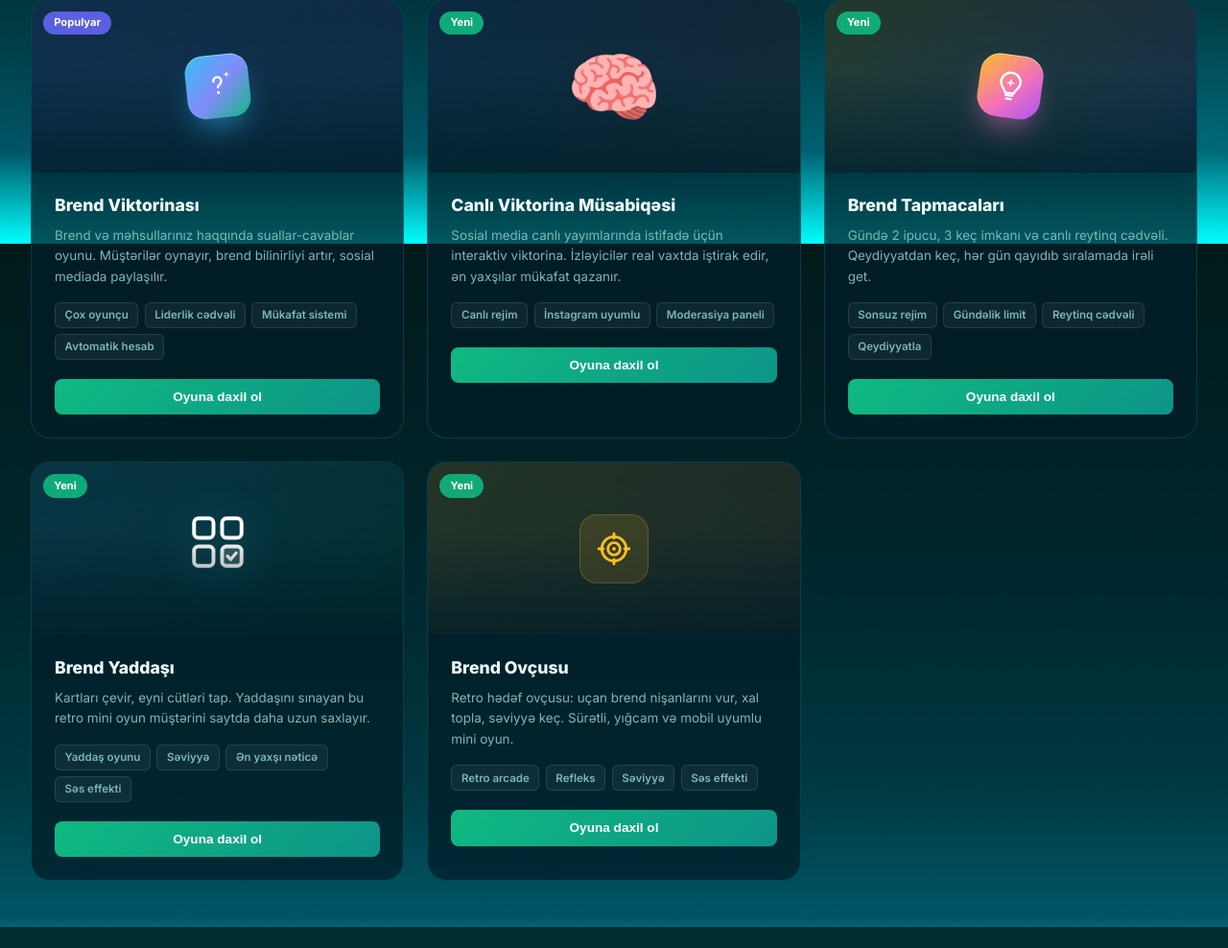
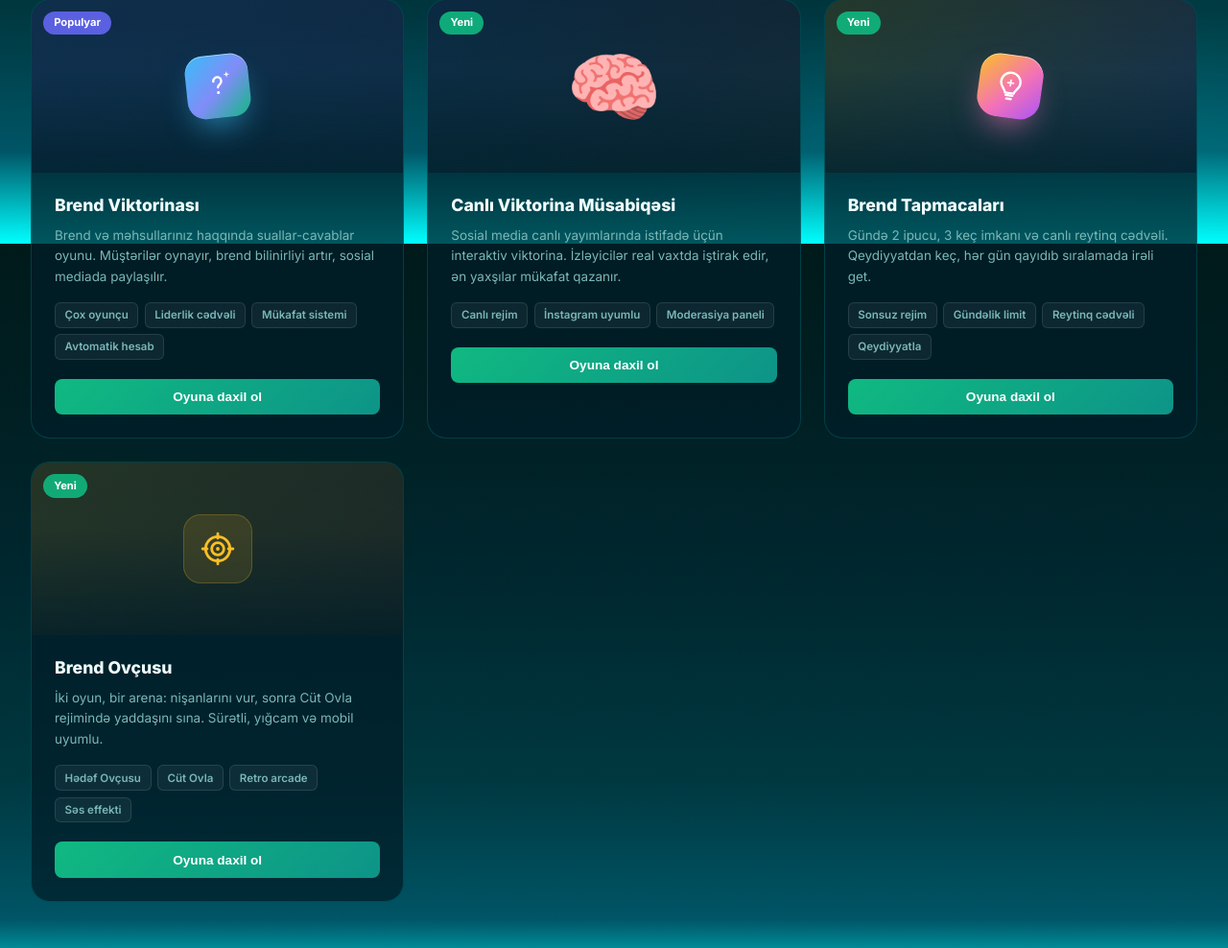
Before and after one commit to vusalrasulov6667-netizen/Skyweb, a PHP site: page /modules/games/index.php in a window 1280 px wide. Shown: the part 546-1534 px from the top of the page at 96% size. Before the commit the page ends 1512 px from the top, so only its background shows below. Run offline with PHP 8.4, Linux system fonts and the light colour scheme.

Commit message:
games: merge Brend Yaddaşı into Brend Ovçusu as Cüt Ovla mode
- Rename Brend Yaddaşı to Cüt Ovla and embed it inside Brend Ovçusu overlay as a second tab/mode

- Remove standalone memory card to save page space; update hunt card copy/features

- Add i18n keys for Cüt Ovla, Hədəf Ovçusu, game mode, and updated descriptions

```diff
--- a/config/i18n-literals.php
+++ b/config/i18n-literals.php
@@ -320,6 +320,7 @@ $SKY_LITERAL_I18N = [
     'Retro arcade' => ['az'=>'Retro arcade', 'en'=>'Retro arcade', 'ru'=>'Ретро-аркада', 'tr'=>'Retro arcade'],
     'Refleks' => ['az'=>'Refleks', 'en'=>'Reflex', 'ru'=>'Рефлекс', 'tr'=>'Refleks'],
     'Hədəf' => ['az'=>'Hədəf', 'en'=>'Target', 'ru'=>'Цель', 'tr'=>'Hedef'],
+    'SkyWeb salamlayır: bu sadəcə oyundur! Real həyatda da hədəfini tut, geri çəkilmə!' => ['az'=>'SkyWeb salamlayır: bu sadəcə oyundur! Real həyatda da hədəfini tut, geri çəkilmə!', 'en'=>'SkyWeb says: it\'s just a game! In real life, keep your aim true and never back down!', 'ru'=>'SkyWeb говорит: это всего лишь игра! В реальной жизни держи цель и не отступай!', 'tr'=>'SkyWeb selamlıyor: bu sadece bir oyun! Gerçek hayatta da hedefini tut, geri çekilme!'],
     'SkyWeb sizi salamlayır: bu sadəcə bir oyundur. Həyatda uduzmayın, davam edin!' => ['az'=>'SkyWeb sizi salamlayır: bu sadəcə bir oyundur. Həyatda uduzmayın, davam edin!', 'en'=>'SkyWeb greets you: this is just a game. Don’t lose in life — keep going!', 'ru'=>'SkyWeb приветствует вас: это всего лишь игра. В жизни не сдавайтесь — продолжайте идти!', 'tr'=>'SkyWeb sizi selamlıyor: bu sadece bir oyun. Hayatta kaybetmeyin, devam edin!'],
     'Bonus can' => ['az'=>'Bonus can', 'en'=>'Bonus life', 'ru'=>'Бонусная жизнь', 'tr'=>'Bonus can'],
     'Tədbirlər üçün' => ['az'=>'Tədbirlər üçün', 'en'=>'For events', 'ru'=>'Для мероприятий', 'tr'=>'Etkinlikler için'],
--- a/modules/games/index.php
+++ b/modules/games/index.php
@@ -603,32 +608,6 @@ ob_start(static function (string $html): string { return sky_translate_document_
       </div>
 
       <div class="game-card">
-        <div class="game-card-preview" style="background:linear-gradient(135deg,rgba(56,189,248,0.14),rgba(16,185,129,0.10));">
-          <span class="game-memory-mark" aria-hidden="true">
-            <svg viewBox="0 0 64 64" fill="none" xmlns="http://www.w3.org/2000/svg">
-              <rect x="10" y="10" width="18" height="18" rx="4" stroke="#fff" stroke-width="3.5"/>
-              <rect x="36" y="10" width="18" height="18" rx="4" stroke="#fff" stroke-width="3.5"/>
-              <rect x="10" y="36" width="18" height="18" rx="4" stroke="#fff" stroke-width="3.5"/>
-              <rect x="36" y="36" width="18" height="18" rx="4" fill="rgba(255,255,255,0.18)" stroke="#fff" stroke-width="3.5"/>
-              <path d="M41 45l3 3 5-6" stroke="#fff" stroke-width="3" stroke-linecap="round" stroke-linejoin="round"/>
-            </svg>
-          </span>
-          <div class="game-badge badge-new">Yeni</div>
-        </div>
-        <div class="game-card-body">
-          <div class="game-name">Brend Yaddaşı</div>
-          <div class="game-desc">Kartları çevir, eyni cütləri tap. Yaddaşını sınayan bu retro mini oyun müştərini saytda daha uzun saxlayır.</div>
-          <div class="game-features">
-            <span class="game-feat-tag">Yaddaş oyunu</span>
-            <span class="game-feat-tag">Səviyyə</span>
-            <span class="game-feat-tag">Ən yaxşı nəticə</span>
-            <span class="game-feat-tag">Səs effekti</span>
-          </div>
-          <button class="game-demo-btn" id="memoryDemoBtn" type="button">Oyuna daxil ol</button>
-        </div>
-      </div>
-
-      <div class="game-card">
         <div class="game-card-preview" style="background:linear-gradient(135deg,rgba(251,191,36,0.14),rgba(249,115,22,0.10));">
           <span aria-hidden="true" style="position:relative;z-index:2;display:flex;align-items:center;justify-content:center;width:72px;height:72px;border-radius:18px;background:rgba(251,191,36,.12);border:1px solid rgba(251,191,36,.22);">
             <svg viewBox="0 0 24 24" fill="none" stroke="#fbbf24" stroke-width="1.8" stroke-linecap="round" stroke-linejoin="round" style="width:38px;height:38px;"><circle cx="12" cy="12" r="8"/><circle cx="12" cy="12" r="4"/><circle cx="12" cy="12" r="1.2" fill="#fbbf24" stroke="none"/><path d="M12 2v3M12 19v3M2 12h3M19 12h3"/></svg>
@@ -637,11 +616,11 @@ ob_start(static function (string $html): string { return sky_translate_document_
         </div>
         <div class="game-card-body">
           <div class="game-name">Brend Ovçusu</div>
-          <div class="game-desc">Retro hədəf ovçusu: uçan brend nişanlarını vur, xal topla, səviyyə keç. Sürətli, yığcam və mobil uyumlu mini oyun.</div>
+          <div class="game-desc">İki oyun, bir arena: nişanlarını vur, sonra Cüt Ovla rejimində yaddaşını sına. Sürətli, yığcam və mobil uyumlu.</div>
           <div class="game-features">
+            <span class="game-feat-tag">Hədəf Ovçusu</span>
+            <span class="game-feat-tag">Cüt Ovla</span>
             <span class="game-feat-tag">Retro arcade</span>
-            <span class="game-feat-tag">Refleks</span>
-            <span class="game-feat-tag">Səviyyə</span>
             <span class="game-feat-tag">Səs effekti</span>
           </div>
           <button class="game-demo-btn" id="huntDemoBtn" type="button">Oyuna daxil ol</button>
@@ -663,7 +642,13 @@ ob_start(static function (string $html): string { return sky_translate_document_
         <div class="hunt-sub" id="huntLevel">Səviyyə 1 · Retro rejim</div>
       </div>
     </div>
-    <div class="hunt-stats">
+
+    <div class="hunt-tabs" role="tablist" aria-label="Oyun rejimi">
+      <button class="hunt-tab active" id="huntTabTarget" type="button" role="tab" aria-selected="true">Hədəf Ovçusu</button>
+      <button class="hunt-tab" id="huntTabMemory" type="button" role="tab" aria-selected="false">Cüt Ovla</button>
+    </div>
+    <div class="hunt-panel active" id="huntPanelTarget">
+<div class="hunt-stats">
       <div class="hunt-stat"><span>Xal</span><strong id="huntScore">0</strong></div>
       <div class="hunt-stat"><span>Həyat</span><strong id="huntLives">3</strong></div>
       <div class="hunt-stat"><span>Dalğa</span><strong id="huntWave">1</strong></div>
@@ -677,7 +662,34 @@ ob_start(static function (string $html): string { return sky_translate_document_
         <button class="hunt-btn primary" id="huntStart" type="button">Başla</button>
       </div>
     </div>
+
+    </div>
+<div class="memory-panel hunt-panel" id="memoryPanel" role="region" aria-label="Cüt Ovla">
+  <div class="memory-box">
+    <button class="memory-close" id="memoryClose" type="button" aria-label="Oyunu bağla">×</button>
+    <div class="memory-head">
+      <div>
+        <div class="memory-title"><span>Cüt Ovla</span></div>
+        <div class="memory-level" id="memoryLevel">Səviyyə 1 · Yeni başlayan</div>
+      </div>
+    </div>
+    <div class="memory-stats">
+      <div class="memory-stat"><span>Gediş</span><strong id="memoryMoves">0</strong></div>
+      <div class="memory-stat"><span>Vaxt</span><strong id="memoryTime">0:00</strong></div>
+      <div class="memory-stat"><span>Cüt</span><strong id="memoryPairs">0/8</strong></div>
+      <div class="memory-stat"><span>Rekord</span><strong id="memoryBest">—</strong></div>
+    </div>
+    <div class="memory-grid" id="memoryGrid"></div>
+    <div class="memory-win" id="memoryWin" hidden>
+      <div class="memory-win-title" id="memoryWinTitle">Əla! Bütün cütlər tapıldı</div>
+      <p id="memoryWinMsg"></p>
+      <div class="memory-actions">
+        <button class="memory-btn primary" id="memoryRestart" type="button">Yenidən oyna</button>
+      </div>
+    </div>
   </div>
+</div>
+</div>
 </div>
 
 <!-- Brend Viktorinası — oynanabilir demo -->
@@ -812,32 +824,6 @@ ob_start(static function (string $html): string { return sky_translate_document_
 
 
 <!-- Brend Yaddaşı — memory match demo -->
-<div class="memory-overlay" id="memoryOverlay" role="dialog" aria-modal="true" aria-label="Brend Yaddaşı">
-  <div class="memory-box">
-    <button class="memory-close" id="memoryClose" type="button" aria-label="Oyunu bağla">×</button>
-    <div class="memory-head">
-      <div>
-        <div class="memory-title">Brend <span>Yaddaşı</span></div>
-        <div class="memory-level" id="memoryLevel">Səviyyə 1 · Yeni başlayan</div>
-      </div>
-    </div>
-    <div class="memory-stats">
-      <div class="memory-stat"><span>Gediş</span><strong id="memoryMoves">0</strong></div>
-      <div class="memory-stat"><span>Vaxt</span><strong id="memoryTime">0:00</strong></div>
-      <div class="memory-stat"><span>Cüt</span><strong id="memoryPairs">0/8</strong></div>
-      <div class="memory-stat"><span>Rekord</span><strong id="memoryBest">—</strong></div>
-    </div>
-    <div class="memory-grid" id="memoryGrid"></div>
-    <div class="memory-win" id="memoryWin" hidden>
-      <div class="memory-win-title" id="memoryWinTitle">Əla! Bütün cütlər tapıldı</div>
-      <p id="memoryWinMsg"></p>
-      <div class="memory-actions">
-        <button class="memory-btn primary" id="memoryRestart" type="button">Yenidən oyna</button>
-      </div>
-    </div>
-  </div>
-</div>
-
 <script src="<?= SITE_URL ?>/assets/js/main.js"></script>
 <script>
 <?php $quizUser = currentUser(); ?>
@@ -1940,11 +1926,10 @@ var riddleAuth = <?= json_encode([
 
 
 (function () {
-  var overlay = document.getElementById('memoryOverlay');
-  var openBtn = document.getElementById('memoryDemoBtn');
-  if (!overlay || !openBtn) return;
-
+  var panel = document.getElementById('memoryPanel');
   var gridEl = document.getElementById('memoryGrid');
+  if (!panel || !gridEl) return;
+
   var movesEl = document.getElementById('memoryMoves');
   var timeEl = document.getElementById('memoryTime');
   var pairsEl = document.getElementById('memoryPairs');
@@ -1954,7 +1939,6 @@ var riddleAuth = <?= json_encode([
   var winTitleEl = document.getElementById('memoryWinTitle');
   var winMsgEl = document.getElementById('memoryWinMsg');
   var restartBtn = document.getElementById('memoryRestart');
-  var closeBtn = document.getElementById('memoryClose');
 
   var STORE = 'skyweb_memory_v1';
   var ICONS = [
@@ -2143,24 +2127,16 @@ var riddleAuth = <?= json_encode([
     updateStats();
   }
 
-  function open() {
+  function activate() {
     state = load();
     reset();
-    overlay.classList.add('open');
-    document.body.style.overflow = 'hidden';
-    closeBtn.focus();
-  }
-  function close() {
+  }
+  function deactivate() {
     stopTimer();
-    overlay.classList.remove('open');
-    document.body.style.overflow = '';
-  }
-
-  openBtn.addEventListener('click', open);
-  closeBtn.addEventListener('click', close);
+  }
+
   restartBtn.addEventListener('click', reset);
-  overlay.addEventListener('click', function (e) { if (e.target === overlay) close(); });
-  document.addEventListener('keydown', function (e) { if (e.key === 'Escape' && overlay.classList.contains('open')) close(); });
+  window.skyMemoryPanel = { activate: activate, deactivate: deactivate, reset: reset };
 })();
 
 </script>
@@ -2181,6 +2157,10 @@ var riddleAuth = <?= json_encode([
   var startBtn = document.getElementById('huntStart');
   var closeBtn = document.getElementById('huntClose');
   var crosshair = document.getElementById('huntCrosshair');
+  var tabTarget = document.getElementById('huntTabTarget');
+  var tabMemory = document.getElementById('huntTabMemory');
+  var panelTarget = document.getElementById('huntPanelTarget');
+  var panelMemory = document.getElementById('memoryPanel');
   var STORE = 'skyweb_hunt_v1';
   function qt(t){ if(window.SkyI18n&&typeof window.SkyI18n.tr==='function') return window.SkyI18n.tr(t,undefined,'az'); return t; }
   var SHAPES = [
@@ -2189,7 +2169,7 @@ var riddleAuth = <?= json_encode([
     { svg:'<svg viewBox="0 0 24 24" fill="rgba(244,114,182,.16)" stroke="#f9a8d4" stroke-width="1.8"><path d="M13 2L4.5 13H11l-1 9 9.5-11H13z"/></svg>', bg:'radial-gradient(circle at 35% 30%,rgba(244,114,182,.28),rgba(236,72,153,.08) 65%)', bd:'rgba(244,114,182,.45)', gl:'0 0 14px rgba(244,114,182,.3)' },
     { svg:'<svg viewBox="0 0 24 24" fill="rgba(167,139,250,.16)" stroke="#c4b5fd" stroke-width="1.8"><path d="M12 3l2.7 5.5 6 .9-4.3 4.2 1 6-5.4-2.9-5.4 2.9 1-6L3.3 9.4l6-.9z"/></svg>', bg:'radial-gradient(circle at 35% 30%,rgba(167,139,250,.28),rgba(139,92,246,.08) 65%)', bd:'rgba(167,139,250,.45)', gl:'0 0 14px rgba(167,139,250,.3)' }
   ];
-  var BONUS_SVG = '<svg viewBox="0 0 24 24" fill="rgba(74,222,128,.22)" stroke="#4ade80" stroke-width="1.8"><path d="M20.8 8.6c0 1.5-.6 2.9-1.6 3.9L12 19.7l-7.2-7.2a5.5 5.5 0 117.8-7.8l.4.4.4-.4a5.5 5.5 0 017.4 3.9z"/></svg>';
+  var BONUS_SVG = '<svg viewBox="0 0 24 24" fill="rgba(239,68,68,.28)" stroke="#f87171" stroke-width="1.8"><path d="M20.8 8.6c0 1.5-.6 2.9-1.6 3.9L12 19.7l-7.2-7.2a5.5 5.5 0 117.8-7.8l.4.4.4-.4a5.5 5.5 0 017.4 3.9z"/></svg>';
   var audioCtx = null, raf = null, spawnTimer = null, targets = [], score = 0, lives = 3, wave = 1, hits = 0, running = false;
   function bestGet(){ try { return Math.max(0, Number(localStorage.getItem(STORE))||0); } catch(e){ return 0; } }
   function bestSet(v){ try { localStorage.setItem(STORE, String(v)); } catch(e){} }
@@ -2217,7 +2197,8 @@ var riddleAuth = <?= json_encode([
     var size = r.width < 400 ? (bonus ? 36 : 38) : (bonus ? 42 : 44);
     var y = 18 + Math.random() * (r.height * 0.52);
     var fromLeft = Math.random() > 0.5;
-    var baseSpeed = bonus ? (95 + wave * 14 + Math.random() * 45) : (55 + wave * 12 + Math.random() * 35);
+    var scoreBoost = 1 + Math.min(score / 500, 1.4);
+    var baseSpeed = (bonus ? (95 + wave * 14 + Math.random() * 45) : (55 + wave * 12 + Math.random() * 35)) * scoreBoost;
     var speed = baseSpeed * (fromLeft ? 1 : -1);
     var el = document.createElement('button');
     el.type = 'button'; el.className = 'hunt-target' + (bonus ? ' bonus' : '');
@@ -2291,7 +2273,7 @@ var riddleAuth = <?= json_encode([
     raf = requestAnimationFrame(loop);
   }
   var bonusTimer = null;
-  function restartSpawn(){ if(spawnTimer) clearInterval(spawnTimer); var ms = Math.max(520, 1100 - wave * 80); spawnTimer = setInterval(function(){ spawn(false); }, ms); if(bonusTimer) clearInterval(bonusTimer); bonusTimer = setInterval(function(){ if(running && Math.random()<0.55) spawn(true); }, 6500); }
+  function restartSpawn(){ if(spawnTimer) clearInterval(spawnTimer); var ms = Math.max(320, 1100 - wave * 80 - Math.min(score, 500) * 0.7); spawnTimer = setInterval(function(){ spawn(false); }, ms); if(bonusTimer) clearInterval(bonusTimer); bonusTimer = setInterval(function(){ if(running && Math.random()<0.55) spawn(true); }, 6500); }
   function startGame(){
     running = true; score = 0; lives = 3; wave = 1; hits = 0; clearTargets(); updateHud(); msg.hidden = true;
     restartSpawn(); spawn(); if(raf) cancelAnimationFrame(raf); raf = requestAnimationFrame(loop);
@@ -2302,9 +2284,30 @@ var riddleAuth = <?= json_encode([
     if(score > best){ best = score; bestSet(best); updateHud(); }
     msgTitle.textContent = qt('Oyun bitdi');
     msgText.innerHTML = '<div>' + qt('Xal')+': '+score+' · '+qt('Dalğa')+': '+wave+' · '+qt('Rekord')+': '+best + '</div>'
-      + '<div class="hunt-motto">' + qt('SkyWeb sizi salamlayır: bu sadəcə bir oyundur. Həyatda uduzmayın, davam edin!') + '</div>';
+      + '<div class="hunt-motto">🎯 ' + qt('SkyWeb salamlayır: bu sadəcə oyundur! Real həyatda da hədəfini tut, geri çəkilmə!') + '</div>';
     startBtn.textContent = qt('Yenidən başla');
     msg.hidden = false;
+  }
+  var mode = 'target';
+  function setMode(next){
+    mode = next;
+    var isTarget = next === 'target';
+    if (tabTarget) { tabTarget.classList.toggle('active', isTarget); tabTarget.setAttribute('aria-selected', isTarget ? 'true' : 'false'); }
+    if (tabMemory) { tabMemory.classList.toggle('active', !isTarget); tabMemory.setAttribute('aria-selected', !isTarget ? 'true' : 'false'); }
+    if (panelTarget) panelTarget.classList.toggle('active', isTarget);
+    if (panelMemory) panelMemory.classList.toggle('active', !isTarget);
+    if (isTarget) {
+      if (window.skyMemoryPanel && window.skyMemoryPanel.deactivate) window.skyMemoryPanel.deactivate();
+    } else {
+      // stop hunt when switching away
+      running = false; if(raf) cancelAnimationFrame(raf); raf=null; if(spawnTimer) clearInterval(spawnTimer); spawnTimer=null; if(bonusTimer) clearInterval(bonusTimer); bonusTimer=null;
+      clearTargets(); crosshair.classList.remove('on');
+      msgTitle.textContent = qt('Brend Ovçusu');
+      msgText.innerHTML = qt('Uçan nişanlara vur, canını qoru.');
+      startBtn.textContent = qt('Başla');
+      msg.hidden = false;
+      if (window.skyMemoryPanel && window.skyMemoryPanel.activate) window.skyMemoryPanel.activate();
+    }
   }
   function open(){
     best = bestGet(); updateHud(); clearTargets(); running = false;
@@ -2312,14 +2315,19 @@ var riddleAuth = <?= json_encode([
     msgText.innerHTML = qt('Uçan nişanlara vur, canını qoru.');
     startBtn.textContent = qt('Başla');
     msg.hidden = false;
+    setMode('target');
     overlay.classList.add('open'); document.body.style.overflow='hidden';
   }
   function close(){
     running = false; if(raf) cancelAnimationFrame(raf); raf=null; if(spawnTimer) clearInterval(spawnTimer); spawnTimer=null; if(bonusTimer) clearInterval(bonusTimer); bonusTimer=null;
-    crosshair.classList.remove('on'); clearTargets(); overlay.classList.remove('open'); document.body.style.overflow='';
+    crosshair.classList.remove('on'); clearTargets();
+    if (window.skyMemoryPanel && window.skyMemoryPanel.deactivate) window.skyMemoryPanel.deactivate();
+    overlay.classList.remove('open'); document.body.style.overflow='';
   }
   arena.addEventListener('pointermove', function(e){ var r=arena.getBoundingClientRect(); crosshair.style.left=(e.clientX-r.left)+'px'; crosshair.style.top=(e.clientY-r.top)+'px'; crosshair.classList.add('on'); });
   arena.addEventListener('pointerleave', function(){ crosshair.classList.remove('on'); });
+  if (tabTarget) tabTarget.addEventListener('click', function(){ setMode('target'); });
+  if (tabMemory) tabMemory.addEventListener('click', function(){ setMode('memory'); });
   openBtn.addEventListener('click', open);
   closeBtn.addEventListener('click', close);
   startBtn.addEventListener('click', function(e){ e.stopPropagation(); sound('shot'); startGame(); });
```
Also changed, not shown: other parts of modules/games/index.php (+20 -14 lines).
